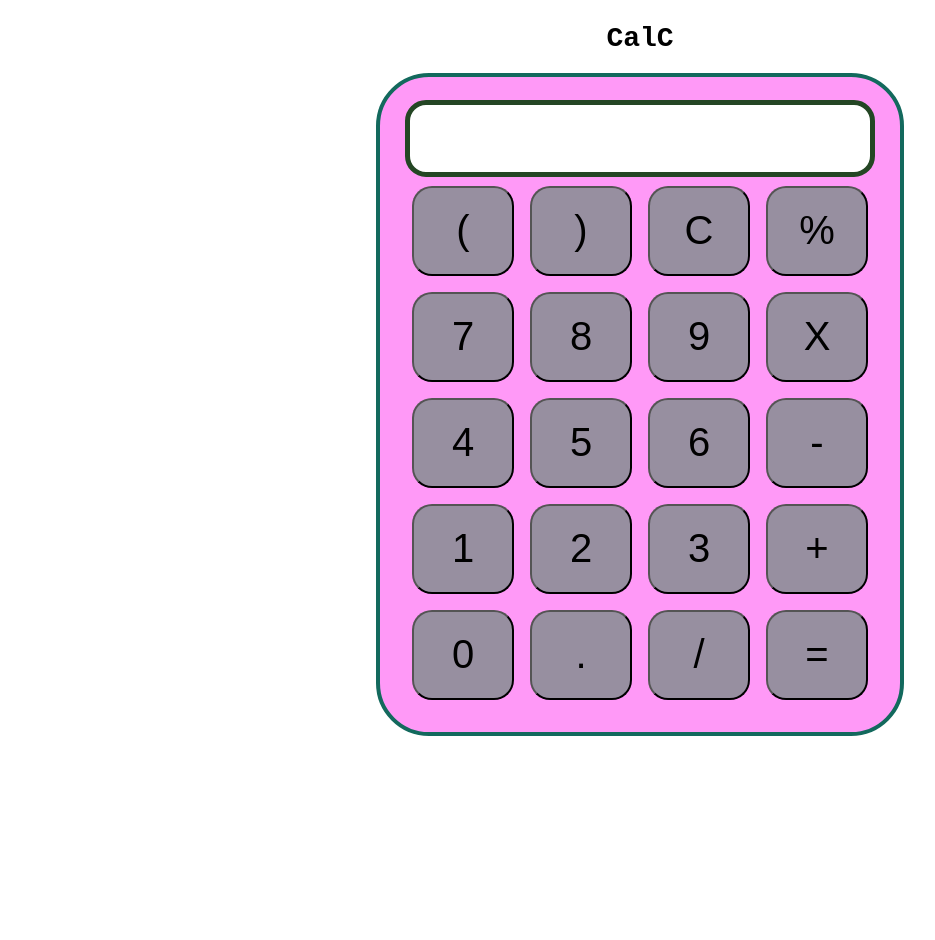
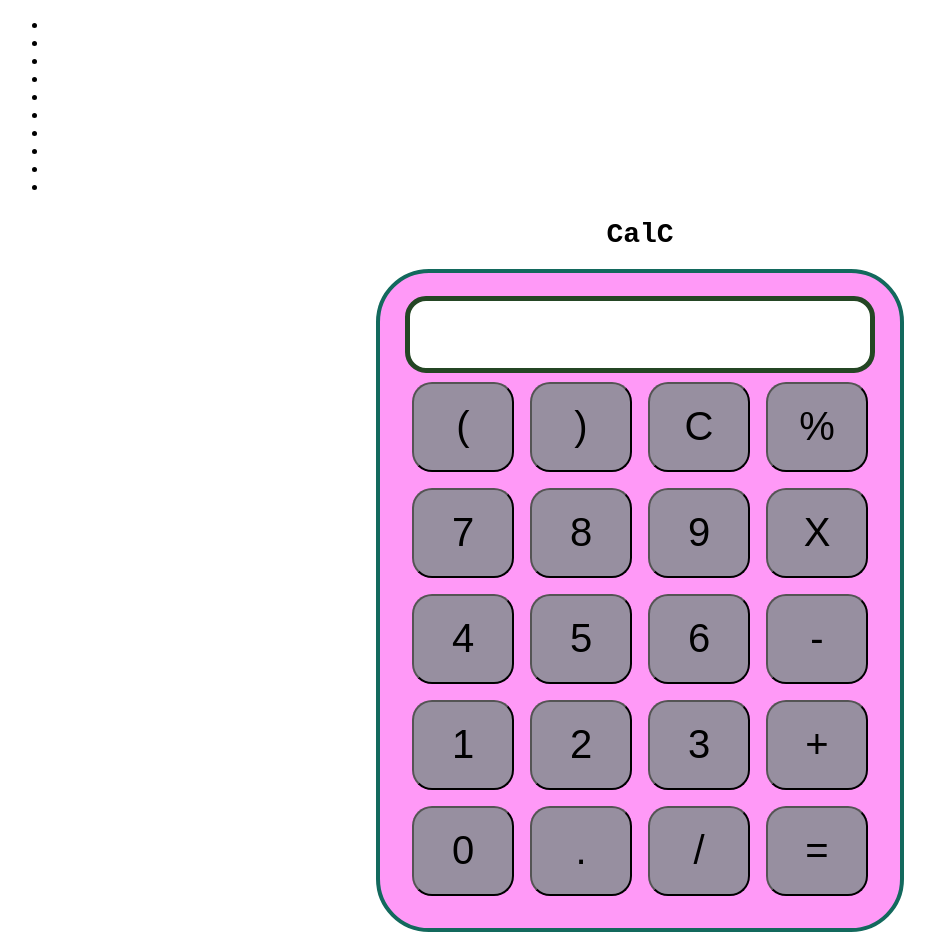
Before and after one commit to VANSHAJB10/Calculator, a plain HTML site: page index.html in a window 1280 px wide. Shown: the whole page, without its empty margins (0-935 px from the left). Before the commit the page ends 800 px from the top, so only its background shows below. Drawn offline with Linux system fonts and the light colour scheme.

Commit message:
Update index.html

```diff
--- a/index.html
+++ b/index.html
@@ -10,6 +10,25 @@
 </head>
 
 <body>
+
+    <div class="context">
+    </div>
+
+    <div class="area">
+      <ul class="circles">
+        <li></li>
+        <li></li>
+        <li></li>
+        <li></li>
+        <li></li>
+        <li></li>
+        <li></li>
+        <li></li>
+        <li></li>
+        <li></li>
+      </ul>
+    </div>
+
     <div class="container">
         <h1>CalC</h1>
 
```
